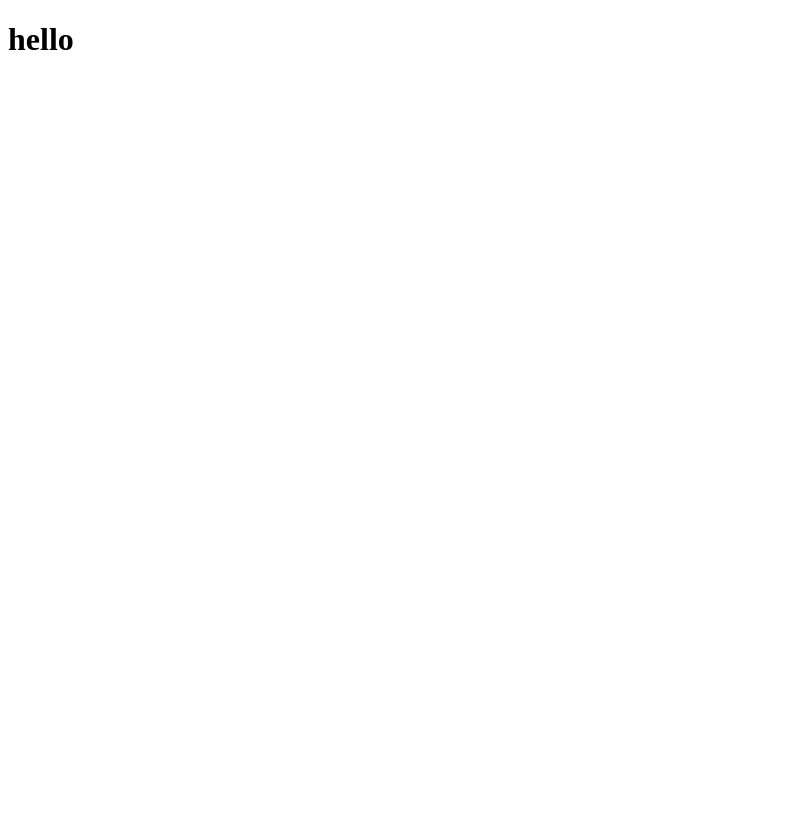
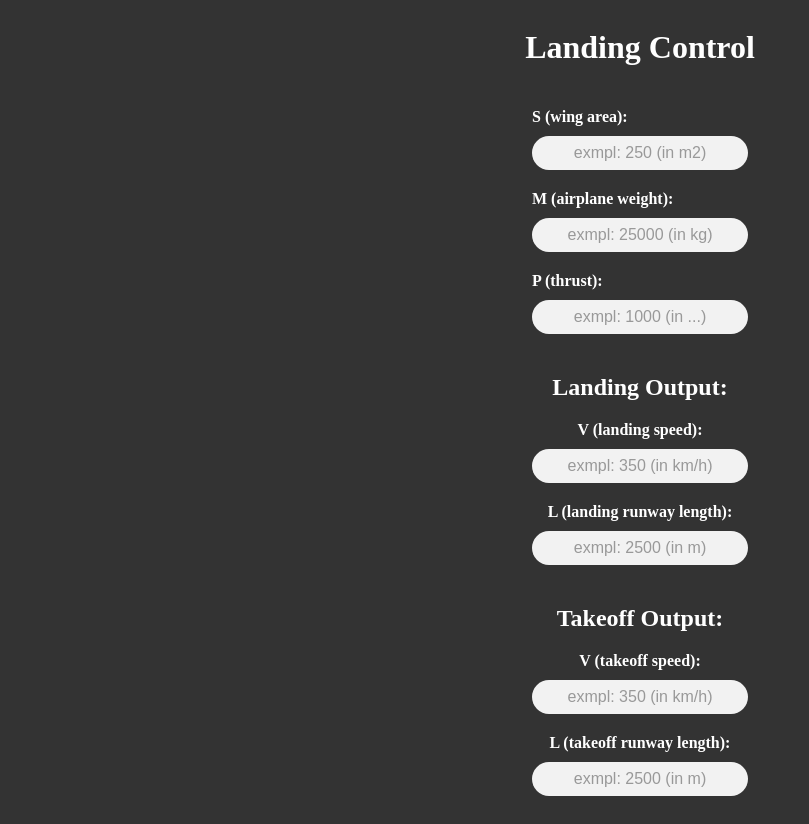
Before and after one commit to WhySoEasy69/LCWeb, a React (Create React App) app: page / in a window 1280 px wide. Shown: the whole page, without its empty margins (0-809 px from the left). Before the commit the page ends 800 px from the top, so only its background shows below. Built offline with nearby package versions, Linux system fonts and the light colour scheme.

Commit message:
add General request and Responses

```diff
--- a/src/App.js
+++ b/src/App.js
@@ -1,11 +1,19 @@
 import React from "react"
+import Request from "./components/Requests/Request"
+import Response from "./components/Responses/Response"
 
 
 class App extends React.Component {
-  headerTxt = "hello"
+  headerTxt = "Landing Control"
   render() {
     return (<div className="app">
       <h1>{this.headerTxt}</h1>
+      <div className="Requests">
+        <Request />
+      </div>
+      <div className="Response">
+        <Response />
+      </div>
     </div>)
   }
 }
--- /dev/null
+++ b/src/components/Requests/GeneralInput.js
@@ -0,0 +1,17 @@
+import React from "react"
+
+
+class GeneralInput extends React.Component {
+    render() {
+        return (<form>
+            <label for="wing_area">{"S (wing area):"}</label>
+            <input name="wing_area" placeholder="exmpl: 250 (in m2)" type="text"></input>
+            <label for="airplane_weight">{"M (airplane weight):"}</label>
+            <input name="airplane_weight" placeholder="exmpl: 25000 (in kg)" type="text"></input>
+            <label for="airplain_thrust">{"P (thrust):"}</label>
+            <input name="airplain_thrust" placeholder="exmpl: 1000 (in ...)" type="text"></input>
+        </form>)
+    }
+}
+
+export default GeneralInput
--- /dev/null
+++ b/src/components/Requests/Request.js
@@ -0,0 +1,11 @@
+import React from "react"
+import GeneralInput from "./GeneralInput"
+import "./css/requests.css"
+
+class Request extends React.Component {
+    render() {
+        return (<GeneralInput />)
+    }
+}
+
+export default Request
--- /dev/null
+++ b/src/components/Requests/css/requests.css
@@ -0,0 +1,25 @@
+form {
+    display: flex;
+    flex-direction: column;
+    margin-top: 20px;
+}
+
+label {
+    margin-bottom: 5px;
+    font-weight: bold;
+}
+
+input {
+    padding: 8px;
+    margin-bottom: 10px;
+    border: 1px solid #ccc;
+    border-radius: 5px;
+}
+
+input[type="text"] {
+    width: 200px;
+}
+
+input::placeholder {
+    color: #999;
+}
--- /dev/null
+++ b/src/components/Responses/LandingOutput.js
@@ -0,0 +1,15 @@
+import React from "react"
+
+
+class LandingOutput extends React.Component {
+    render() {
+        return (<div>
+            <label for="land_speed">{"V (landing speed):"}</label>
+            <input name="land_speed" placeholder="exmpl: 350 (in km/h)" type="text" readonly></input>
+            <label for="land_runway">{"L (landing runway length):"}</label>
+            <input name="land_runway" placeholder="exmpl: 2500 (in m)" type="text" readonly></input>
+        </div>)
+    }
+}
+
+export default LandingOutput
--- /dev/null
+++ b/src/components/Responses/Response.js
@@ -0,0 +1,19 @@
+import React from "react"
+import LandingOutput from "./LandingOutput"
+import TakeoffOutput from "./TakeoffOutput"
+import "./css/responses.css"
+
+class Response extends React.Component {
+    render() {
+        return (
+            <div>
+                <h2>{"Landing Output:"}</h2>
+                <LandingOutput />
+                <h2>{"Takeoff Output:"}</h2>
+                <TakeoffOutput />
+            </div>
+        )
+    }
+}
+
+export default Response
--- /dev/null
+++ b/src/components/Responses/TakeoffOutput.js
@@ -0,0 +1,15 @@
+import React from "react"
+
+
+class TakeoffOutput extends React.Component {
+    render() {
+        return (<div>
+            <label for="takeoff_speed">{"V (takeoff speed):"}</label>
+            <input name="takeoff_speed" placeholder="exmpl: 350 (in km/h)" type="text" readonly></input>
+            <label for="takeoff_runway">{"L (takeoff runway length):"}</label>
+            <input name="takeoff_runway" placeholder="exmpl: 2500 (in m)" type="text" readonly></input>
+        </div>)
+    }
+}
+
+export default TakeoffOutput
--- /dev/null
+++ b/src/components/Responses/css/responses.css
@@ -0,0 +1,25 @@
+div {
+    display: flex;
+    flex-direction: column;
+    align-items: center;
+}
+
+label {
+    margin-bottom: 10px;
+}
+
+input {
+    width: 100%;
+    padding: 8px;
+    border-radius: 20px;
+    border: none;
+    margin-bottom: 20px;
+    font-size: 16px;
+    text-align: center;
+    color: #444;
+    background-color: #f2f2f2;
+}
+
+input::placeholder {
+    color: #999;
+}
--- /dev/null
+++ b/src/css/main.css
@@ -0,0 +1,4 @@
+body {
+    background-color: #333;
+    color: #fff;
+}
--- a/src/index.js
+++ b/src/index.js
@@ -1,6 +1,7 @@
 import React from 'react';
 import ReactDOM from 'react-dom/client';
 import App from './App';
+import './css/main.css';
 
 const root = ReactDOM.createRoot(document.getElementById('root'));
 root.render(
```
